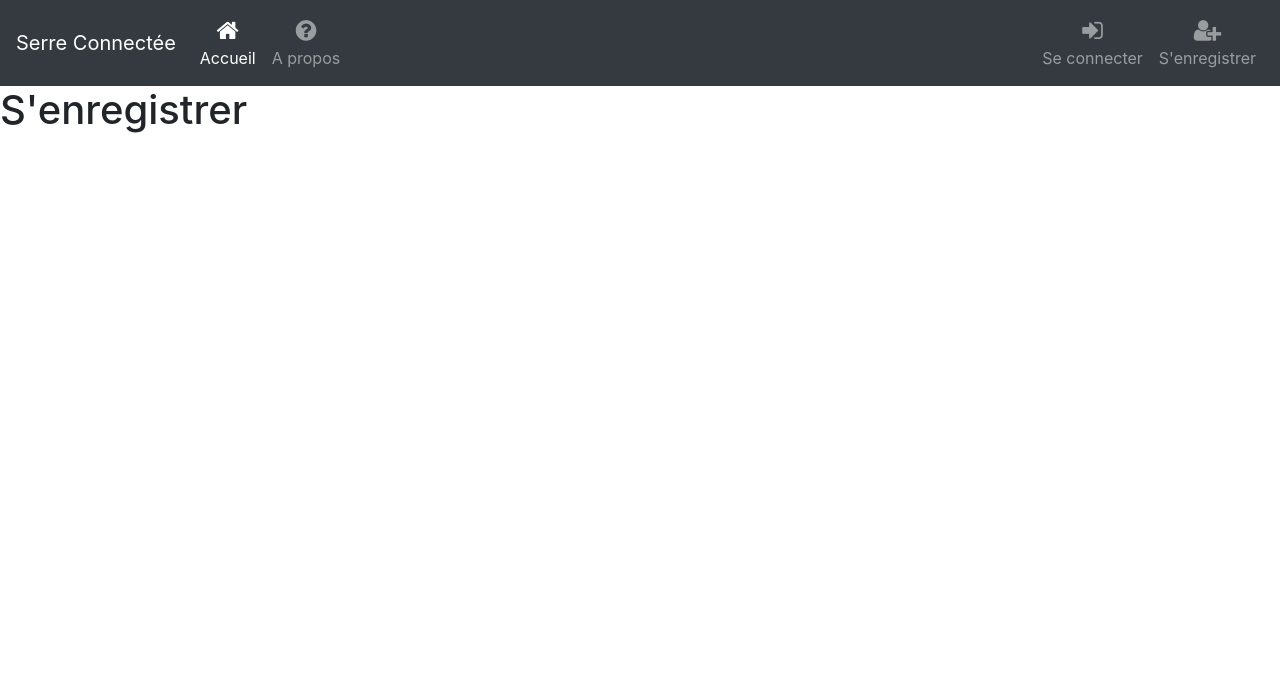
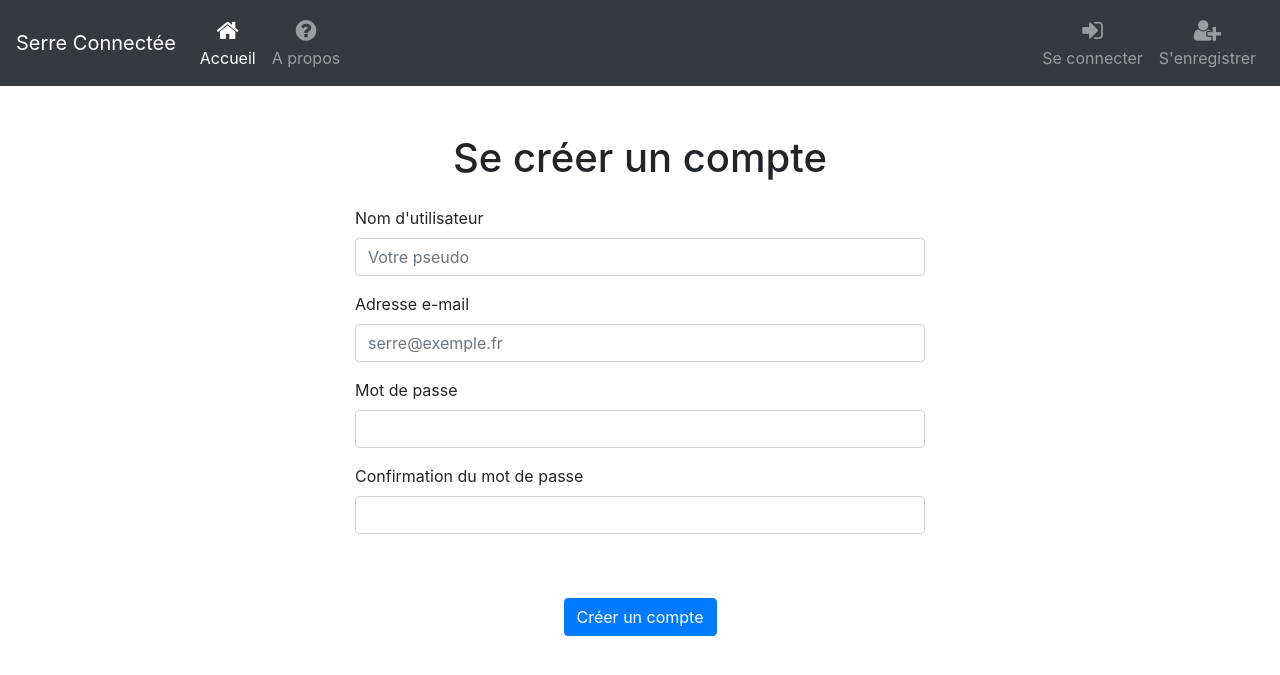
Before and after one commit to Hyperion60/SerreConnectee, a Django app: template templates/User/signup.html in a window 1280 px wide. Shown: the top 675 px of the page. Run offline with Django 4.2, Linux system fonts and the light colour scheme; the template is opened without the code that fills it, so the values that code supplies are empty; some libraries are stand-ins or nearby versions.

Commit message:
signup: Add template + function

```diff
--- a/SerreConnectee/urls.py
+++ b/SerreConnectee/urls.py
@@ -24,4 +24,5 @@ urlpatterns = [
     path('admin/', admin.site.urls, name="admin"),
     path('login/', views.login_user, name="login"),
     path('logout/', views.logout_user, name="logout"),
+    path('signup/', views.signup_user, name="signup"),
 ]
--- a/templates/User/logout.html
+++ /dev/null
@@ -1,4 +0,0 @@
-{% extends 'base.html' %}
-{% block content %}
-    <h1>Vous avez été déconnecté !</h1>
-{% endblock %}
--- a/templates/User/signup.html
+++ b/templates/User/signup.html
@@ -1,4 +1,75 @@
 {% extends 'base.html' %}
 {% block content %}
-    <h1>S'enregistrer</h1>
+    <div class="container">
+        <div class="row">
+            <div class="mb-5"></div>
+        </div>
+        <div class="row justify-content-md-center">
+            <div class="mb-5"></div>
+            <div class="mb-3">
+                <h1>Se créer un compte</h1>
+            </div>
+        </div>
+        {% if errors %}
+        <div class="row justify-content-center">
+            <div class="mb-5"></div>
+            <div class="card text-white bg-danger mb-3" style="max-width: 18rem; min-width: 50%;">
+                <div class="card-body">
+                    <h5 class="card-title">Erreurs</h5>
+                    <p class="card-text">
+                        {% for error in errors %}
+                        - {{ error }}
+                        {% endfor %}
+                    </p>
+                </div>
+            </div>
+        </div>
+        {% endif %}
+        <form method="post" action="/signup/?next={{ next }}">
+            {% csrf_token %}
+            <div class="row justify-content-center">
+                <div class="mb-3" style="min-width: 50%;">
+                    <label for="username-input" class="form-label">Nom d'utilisateur</label>
+                    <input type="text" class="form-control" id="username-input" name="username" placeholder="Votre pseudo" required>
+                </div>
+            </div>
+            <div class="row justify-content-center">
+                <div class="mb-3" style="min-width: 50%;">
+                    <label for="email-input" class="form-label">Adresse e-mail</label>
+                    <input type="email" class="form-control" id="email-input" name="email" placeholder="serre@exemple.fr" required>
+                </div>
+            </div>
+            <div class="row justify-content-center">
+                <div class="mb-3" style="min-width: 50%;">
+                    <label for="password1-input" class="form-label">Mot de passe</label>
+                    <input type="password" class="form-control" id="password1-input" name="password1" required>
+                </div>
+            </div>
+            <div class="row justify-content-center">
+                <div class="mb-3" style="min-width: 50%;">
+                    <label for="password2-input" class="form-label">Confirmation du mot de passe</label>
+                    <input type="password" class="form-control" id="password2-input" name="password2" required>
+                    <div class="invalid-feedback disabled" id="verify-password">Les mots de passes de correspondent pas</div>
+                </div>
+            </div>
+            <div class="mb-5"></div>
+            <div class="row justify-content-md-center">
+                <button class="btn btn-primary" type="submit">Créer un compte</button>
+            </div>
+            <div class="mb-5"></div>
+        </form>
+    </div>
 {% endblock %}
+{% block script %}
+function matchPassword() {
+    var psw1 = document.getElementById("password1-input").value;
+    var psw2 = document.getElementById("password2-input").value;
+    var balise = document.getElementById("verify-password");
+
+    if (psw1 != "" && psw2 != "" && psw1 != psw2) {
+        balise.classList.remove("d-none");
+    } else {
+        balise.classList.add("d-none");
+    }
+}
+{% endblock %}
```
Also changed, not shown: SerreConnectee/views.py (+10 -0 lines).
